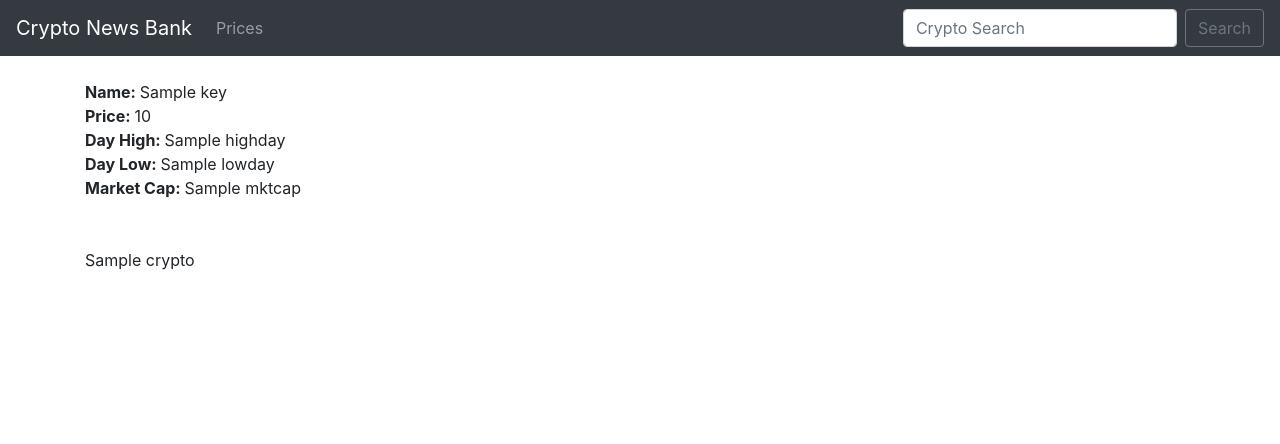
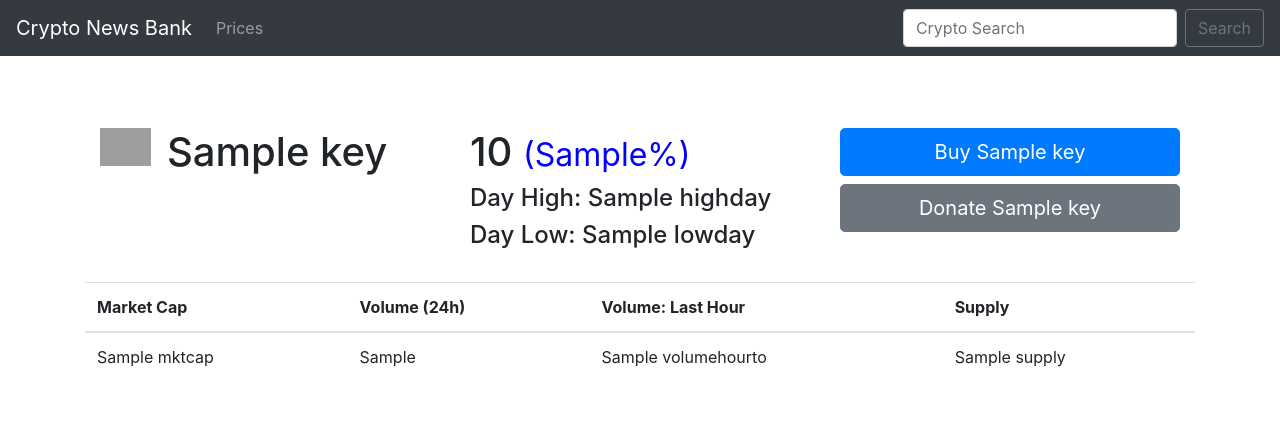
Before and after one commit to Robbie08/CryptoWebApp, a Django app: template crypto/templates/prices.html in a window 1280 px wide. Shown: the top 444 px of the page. Run offline with Django 3.2, Linux system fonts and the light colour scheme; the template is opened without the code that fills it: most values are stand-ins (such as "Sample title", 1, 10 or a date in 2020); some libraries are stand-ins or nearby versions; grey boxes are pictures that could not be loaded.

Commit message:
Populated the prices section to display indiviual coin info

```diff
--- a/crypto/templates/home.html
+++ b/crypto/templates/home.html
@@ -2,12 +2,14 @@
 
 {% block content %}
 
+
 <br/><br/>
 <div class="jumbotron">
-  <h1 class="display-4">Welcome to Crypto News Bank!</h1>
+  <h1 style="color:blue;" class="display-4">Welcome to Crypto News Bank!</h1>
   <p class="lead"> Our mandate is to inform, educate and connect the global community as the authoritative daily news provider dedicated to chronicling the space.</p>
   <hr class="my-4">
 </div>
+
 
 <table class="table table-striped table-bordered table-hover">
   <thead>
--- a/crypto/templates/prices.html
+++ b/crypto/templates/prices.html
@@ -2,17 +2,65 @@
 
 {% block content %}
 
+
+
+
+<br/><br/>
  {% for key,value in crypto.DISPLAY.items %}
-   <strong>Name: </strong>{{ key }} <br/>
-   <strong>Price: </strong>{{ value.USD.PRICE }} <br/>
-   <strong>Day High: </strong>{{ value.USD.HIGHDAY }} <br/>
-   <strong>Day Low: </strong>{{ value.USD.LOWDAY }} <br/>
-   <strong>Market Cap: </strong>{{ value.USD.MKTCAP }} <br/>
+
+	<div class="container">
+	  <div class="row">
+	    <div class="col">
+			<div class="media">
+			   <img src="https://www.cryptocompare.com{{ value.USD.IMAGEURL}}
+				" alt="..." style="width: 15%; height: auto;"class="align-self-start mr-3">
+			  <div class="media-body">
+			     <h1>{{ key }}</h1>
+
+			  </div>
+			</div>
+	    </div>
+	    <div class="col">
+	      <h1> {{ value.USD.PRICE }}
+			<small style="color: blue;">({{ value.USD.CHANGEPCT24HOUR }}%)</small> </small> <br/>
+	      	<h4>Day High: {{ value.USD.HIGHDAY }} </h4>
+   			<h4>Day Low: {{ value.USD.LOWDAY }} </h4> <br/>
+	  	  </h1>
+	    </div>
+	    <div class="col">
+	      <button type="button" class="btn btn-primary btn-lg btn-block">Buy {{ key }}</button>
+		  <button type="button" class="btn btn-secondary btn-lg btn-block">Donate {{ key }}</button>
+	    </div>
+	  </div>
+	</div>
+
+
+	<table class="table">
+  <thead>
+    <tr>
+
+      <th scope="col">Market Cap</th>
+      <th scope="col">Volume (24h)</th>
+      <th scope="col">Volume: Last Hour</th>
+      <th scope="col">Supply</th>
+
+    </tr>
+  </thead>
+  <tbody>
+    <tr>
+      <td scope="row">{{ value.USD.MKTCAP }}</td>
+      <td>{{ value.USD.TOTALVOLUME24HTO }}</td>
+      <td>{{ value.USD.VOLUMEHOURTO }}</td>
+      <td>{{ value.USD.SUPPLY }}</td>
+    </tr>
+    </tr>
+  </tbody>
+</table>
+
 
  {% endfor %}
 
 <br/><br/>
 
-	{{ crypto }}
 
 {% endblock %}
--- a/crypto/views.py
+++ b/crypto/views.py
@@ -7,6 +7,7 @@ API_KEY = "c372b5f5d7d17814dc34b99ccf63bc07a31334c3dea7a518ac04d663eb1956de" # t
 def home(request):
 	import requests
 	import json
+
 
 	# FETCH CRYPTO PRICE DATA
 	price_request = requests.get("https://min-api.cryptocompare.com/data/pricemultifull?fsyms=BTC,ETH,XRP,BCH,EOS,LTC,XLM,ADA,USDT,MIOTA,TRX&tsyms=USD" +"&api_key=" +API_KEY)
@@ -23,6 +24,7 @@ def prices(request):
 	if request.method == 'POST':
 		import requests
 		import json
+
 		quote = request.POST['quote'] # comes from base.html
 		quote = quote.upper()
 		# FETCH CRYPTO PRICE DATA
```
